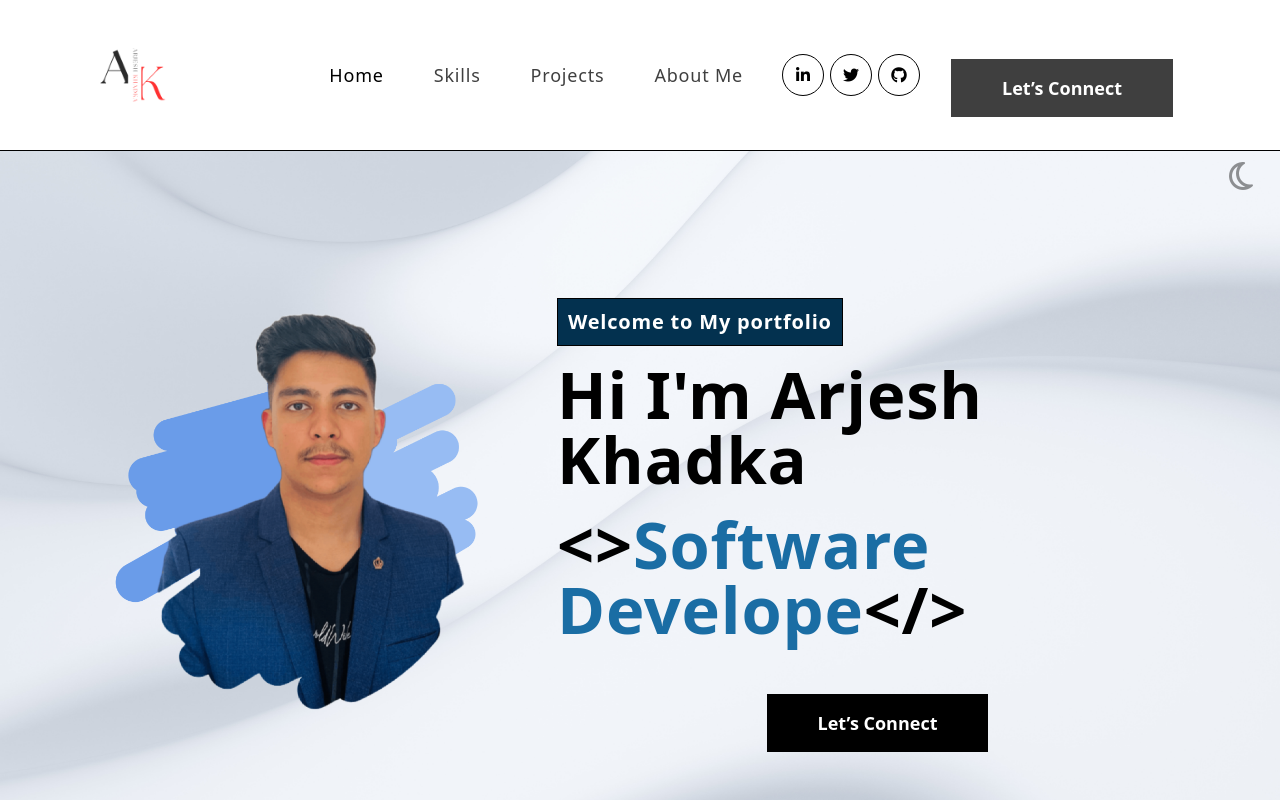
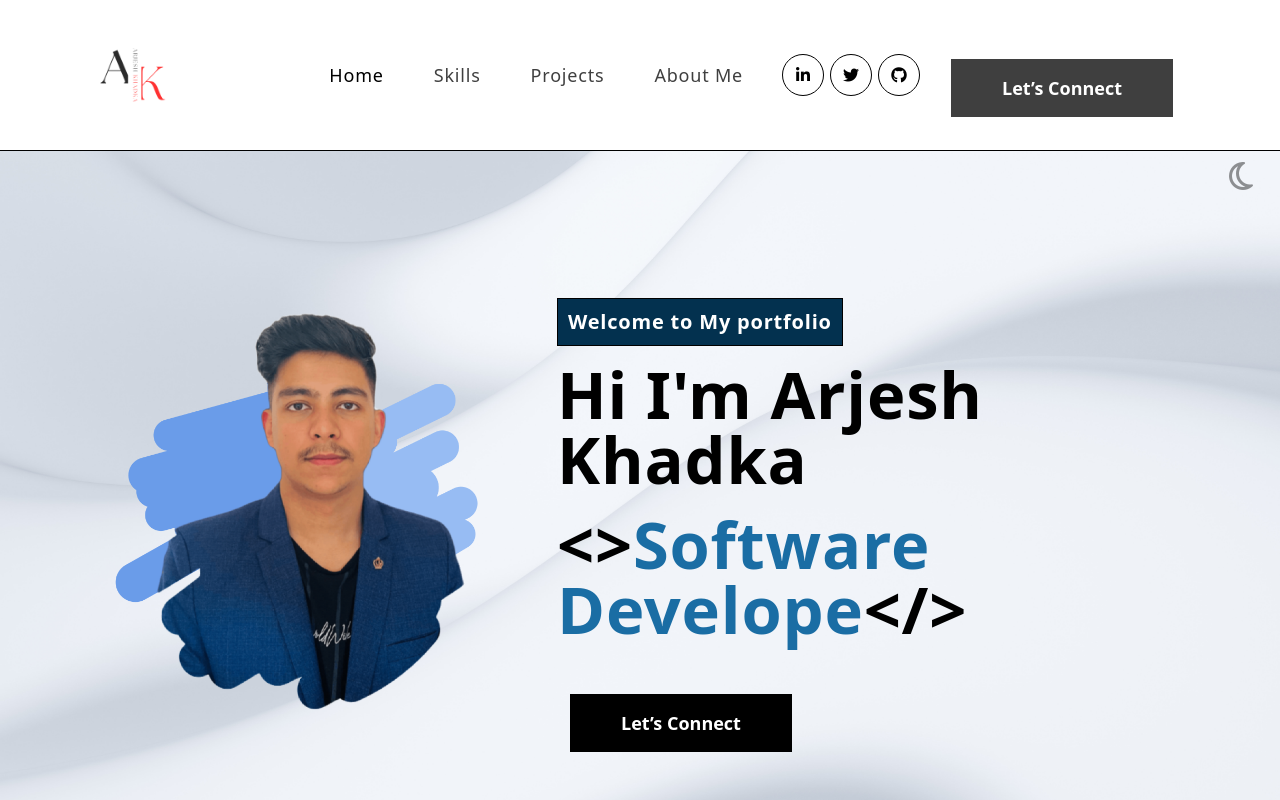
Before and after one commit to Arjesh1/PortfolioV2, a React (Create React App) app: page / in a window 1280 px wide. Shown: the top 800 px of the page. Built offline with nearby package versions, Linux system fonts and the light colour scheme.

Commit message:
style: hero button position changed

```diff
--- a/src/components/Hero.js
+++ b/src/components/Hero.js
@@ -67,7 +67,7 @@ const Hero = () => {
               {"</>"}
             </h1>
 
-            <div className="d-flex justify-content-evenly gap-3 btn">
+            <div className="d-flex  gap-3 btn">
               <Nav.Link href="#contact">
                 <button className="vvd">
                   <span>Let’s Connect</span>
```
